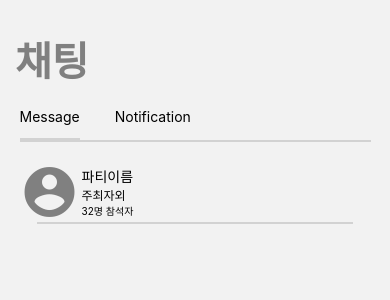
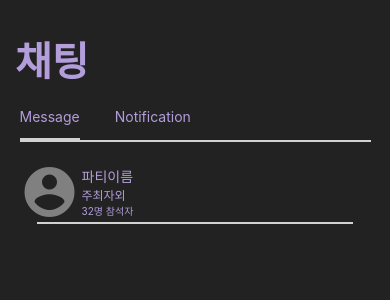
Before and after one commit to dudcks5477/Capstone_partypeople, a React Native app in the folder frontend/: screen /Chat in a window 390 px wide. Shown: the top 300 px of the page. Built offline with nearby package versions, Linux system fonts and the light colour scheme; what react-native-geocoding would draw is missing.

Commit message:
Changed Text, background Color

```diff
--- a/frontend/src/screens/ChatScreen.js
+++ b/frontend/src/screens/ChatScreen.js
@@ -38,13 +38,13 @@ const ChatScreen = ({ navigation }) => {
       <TouchableOpacity
         onPress={() => navigation.navigate('ChatRoomScreen', { partyName: item.partyName })}
       >
-        <Text>{item.partyName}</Text>
+        <Text style={styles.text}>{item.partyName}</Text>
       </TouchableOpacity>
     );
   }
 
   return (
-    <View style={{flex: 1}}>
+    <View style={{flex: 1, backgroundColor: '#222'}}>
       <Text style={styles.title}>채팅</Text>
 
       {/* 일단 뭔지 몰라서 주석처리 */}
@@ -61,7 +61,7 @@ const ChatScreen = ({ navigation }) => {
          <View style={{flexDirection: 'row', marginBottom:13}}>
           <TouchableOpacity onPress={() => setSelectedTab('message')}>
             <View style={{flexDirection: 'row', alignItems: 'center'}}>
-              <Text style={{marginRight: 35}}>Message</Text>
+              <Text style={[styles.text, {marginRight: 35}]}>Message</Text>
               {messageCount > 0 && (
                 <View style={{
                   backgroundColor: 'black',
@@ -82,7 +82,7 @@ const ChatScreen = ({ navigation }) => {
           </TouchableOpacity>
           <TouchableOpacity onPress={() => setSelectedTab('notification')}>
             <View style={{flexDirection: 'row', alignItems: 'center'}}>
-              <Text>Notification</Text>
+              <Text style={styles.text}>Notification</Text>
               {notificationCount > 0 && (
                 <View style={{
                   backgroundColor: 'black',
@@ -121,9 +121,9 @@ const ChatScreen = ({ navigation }) => {
               <View style={{flexDirection: 'row', marginTop: 10, alignItems: 'center'}}>
                 <MaterialIcons name="account-circle" size={60} color="gray" style={{marginRight: 2}}/>
                 <View style={{flexDirection: 'column'}}>
-                  <Text style={{fontSize: 14}}>{item.partyName}</Text>
-                  <Text style={{fontSize: 12}}>주최자외</Text>
-                  <Text style={{fontSize: 10}}>{`${item.attendeesCount}명 참석자`}</Text>
+                  <Text style={styles.text}>{item.partyName}</Text>
+                  <Text style={styles.subText}>주최자외</Text>
+                  <Text style={styles.smallText}>{`${item.attendeesCount}명 참석자`}</Text>
                 </View>
               </View>
             </TouchableOpacity>
@@ -136,81 +136,72 @@ const ChatScreen = ({ navigation }) => {
             <View style={{flexDirection: 'row', marginTop: 10, alignItems: 'center'}}>
               <MaterialIcons name="account-circle" size={60} color="gray" style={{marginRight: 2}}/>
               <View style={{flexDirection: 'column'}}>
-                <Text style={{fontSize: 14}}>파티이름</Text>
-                <Text style={{fontSize: 12}}>주최자외</Text>
-                <Text style={{fontSize: 10}}>32명 참석자</Text>
+                <Text style={styles.text}>파티이름</Text>
+                <Text style={styles.subText}>주최자외</Text>
+                <Text style={styles.smallText}>32명 참석자</Text>
               </View>
             </View>
             <Line/>
             {/* <View style={{flexDirection: 'row', marginTop: 10, alignItems: 'center'}}>
               <MaterialIcons name="account-circle" size={60} color="gray" style={{marginRight: 2}}/>
               <View style={{flexDirection: 'column'}}>
-                <Text style={{fontSize: 14}}>파티이름</Text>
-                <Text style={{fontSize: 12}}>주최자외</Text>
-                <Text style={{fontSize: 10}}>32명 참석자</Text>
+                <Text style={styles.text}>파티이름</Text>
+                <Text style={styles.subText}>주최자외</Text>
+                <Text style={styles.smallText}>32명 참석자</Text>
               </View>
             </View>
             <Line/>
             <View style={{flexDirection: 'row', marginTop: 10, alignItems: 'center'}}>
               <MaterialIcons name="account-circle" size={60} color="gray" style={{marginRight: 2}}/>
               <View style={{flexDirection: 'column'}}>
-                <Text style={{fontSize: 14}}>파티이름</Text>
-                <Text style={{fontSize: 12}}>주최자외</Text>
-                <Text style={{fontSize: 10}}>32명 참석자</Text>
+                <Text style={styles.text}>파티이름</Text>
+                <Text style={styles.subText}>주최자외</Text>
+                <Text style={styles.smallText}>32명 참석자</Text>
               </View>
             </View>
             <Line/>
             <View style={{flexDirection: 'row', marginTop: 10, alignItems: 'center'}}>
               <MaterialIcons name="account-circle" size={60} color="gray" style={{marginRight: 2}}/>
               <View style={{flexDirection: 'column'}}>
-                <Text style={{fontSize: 14}}>파티이름</Text>
-                <Text style={{fontSize: 12}}>주최자외</Text>
-                <Text style={{fontSize: 10}}>32명 참석자</Text>
+                <Text style={styles.text}>파티이름</Text>
+                <Text style={styles.subText}>주최자외</Text>
+                <Text style={styles.smallText}>32명 참석자</Text>
               </View>
             </View>
             <Line/>
             <View style={{flexDirection: 'row', marginTop: 10, alignItems: 'center'}}>
               <MaterialIcons name="account-circle" size={60} color="gray" style={{marginRight: 2}}/>
               <View style={{flexDirection: 'column'}}>
-                <Text style={{fontSize: 14}}>파티이름</Text>
-                <Text style={{fontSize: 12}}>주최자외</Text>
-                <Text style={{fontSize: 10}}>32명 참석자</Text>
+                <Text style={styles.text}>파티이름</Text>
+                <Text style={styles.subText}>주최자외</Text>
+                <Text style={styles.smallText}>32명 참석자</Text>
               </View>
             </View>
             <Line/>
             <View style={{flexDirection: 'row', marginTop: 10, alignItems: 'center'}}>
               <MaterialIcons name="account-circle" size={60} color="gray" style={{marginRight: 2}}/>
               <View style={{flexDirection: 'column'}}>
-                <Text style={{fontSize: 14}}>파티이름</Text>
-                <Text style={{fontSize: 12}}>주최자외</Text>
-                <Text style={{fontSize: 10}}>32명 참석자</Text>
+                <Text style={styles.text}>파티이름</Text>
+                <Text style={styles.subText}>주최자외</Text>
+                <Text style={styles.smallText}>32명 참석자</Text>
               </View>
             </View>
             <Line/>
             <View style={{flexDirection: 'row', marginTop: 10, alignItems: 'center'}}>
               <MaterialIcons name="account-circle" size={60} color="gray" style={{marginRight: 2}}/>
               <View style={{flexDirection: 'column'}}>
-                <Text style={{fontSize: 14}}>파티이름</Text>
-                <Text style={{fontSize: 12}}>주최자외</Text>
-                <Text style={{fontSize: 10}}>32명 참석자</Text>
+                <Text style={styles.text}>파티이름</Text>
+                <Text style={styles.subText}>주최자외</Text>
+                <Text style={styles.smallText}>32명 참석자</Text>
               </View>
             </View>
             <Line/>
             <View style={{flexDirection: 'row', marginTop: 10, alignItems: 'center'}}>
               <MaterialIcons name="account-circle" size={60} color="gray" style={{marginRight: 2}}/>
               <View style={{flexDirection: 'column'}}>
-                <Text style={{fontSize: 14}}>파티이름</Text>
-                <Text style={{fontSize: 12}}>주최자외</Text>
-                <Text style={{fontSize: 10}}>32명 참석자</Text>
-              </View>
-            </View>
-            <Line/>
-            <View style={{flexDirection: 'row', marginTop: 10, alignItems: 'center'}}>
-              <MaterialIcons name="account-circle" size={60} color="gray" style={{marginRight: 2}}/>
-              <View style={{flexDirection: 'column'}}>
-                <Text style={{fontSize: 14}}>파티이름</Text>
-                <Text style={{fontSize: 12}}>주최자외</Text>
-                <Text style={{fontSize: 10}}>32명 참석자</Text>
+                <Text style={styles.text}>파티이름</Text>
+                <Text style={styles.subText}>주최자외</Text>
+                <Text style={styles.smallText}>32명 참석자</Text>
               </View>
             </View>
             <Line/> */}
@@ -224,12 +215,24 @@ const ChatScreen = ({ navigation }) => {
 
 const styles = StyleSheet.create({
   title: {
-    color: 'gray',
+    color: '#B39DDB',
     fontSize: 40,
     fontWeight: 'bold',
     marginLeft: 15,
     marginTop: 30,
   },
+  text: {
+    color: '#B39DDB',
+    fontSize: 14
+  },
+  subText: {
+    color: '#B39DDB',
+    fontSize: 12
+  },
+  smallText: {
+    color: '#B39DDB',
+    fontSize: 10
+  }
 });
 
 export default ChatScreen;
```
